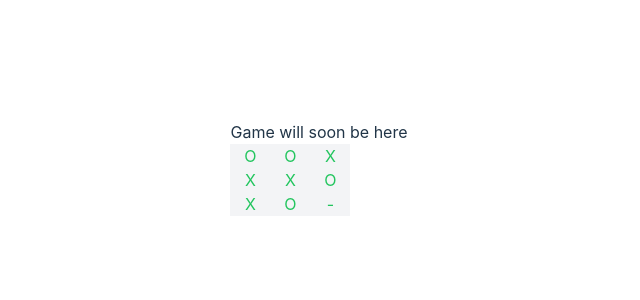
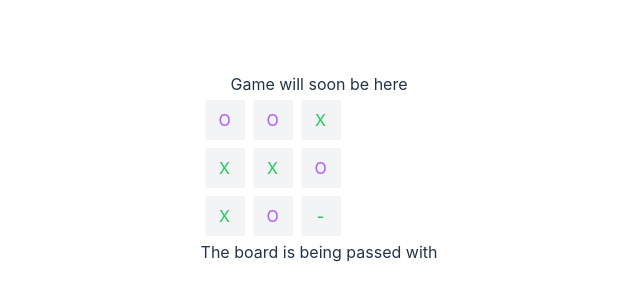
Before and after one commit to fractal-bootcamp/lui.xo-multi, a React (Vite) app: page / in a window 1280 px wide. Shown: the part 232-532 px from the top of the page, without its empty margins (321-961 px from the left). Built offline with nearby package versions, Linux system fonts and the light colour scheme.

Commit message:
board data flowing through to state

```diff
--- a/src/App.tsx
+++ b/src/App.tsx
@@ -4,13 +4,13 @@ import './App.css'
 
 // const player = {}
 
-// const board = [
-//   ['','',''],
-//   ['','',''],
-//   ['','',''],
-// ]
+const startingBoard = [
+  ['','',''],
+  ['','',''],
+  ['','',''],
+]
 
-const board = [
+const exampleBoard = [
   ['O','O','X'],
   ['X','X','O'],
   ['X','O',''],
@@ -20,6 +20,8 @@ type WinState = {
   outcome: "WIN" | "TIE" | null;
   winner: "X" | "O" | null;
 }
+
+type BoardType = string[][]
 
 const checkRow = (row: string[]) => {
   const winner = row.reduce((prev: string | null, curr: string) => {
@@ -42,31 +44,31 @@ return {outcome: !!winner ? "WIN" : null,  winner: winner}
 }
 
 
-const getCol = (b: typeof board, colIndex: number) => {
+const getCol = (board: typeof exampleBoard, colIndex: number) => {
   const colArray = []
 
   for (let rowIndex = 0; rowIndex < 3; rowIndex++) {
-    colArray.push(b[rowIndex][colIndex])
+    colArray.push(board[rowIndex][colIndex])
   }
   return colArray
 
 }
 
-const getDiagonal = (b: typeof board, startingPoint: "nw" | "ne") => {
+const getDiagonal = (board: typeof exampleBoard, startingPoint: "nw" | "ne") => {
 
   if (startingPoint === "nw"){
     const diagonalArray = []
-    for (let i = 0; i < b.length; i++) {
-      diagonalArray.push(b[i][i])
+    for (let i = 0; i < board.length; i++) {
+      diagonalArray.push(board[i][i])
     }
     return diagonalArray
   }
 
   else if (startingPoint === "ne") {
     const diagonalArray = []
-    for (let i = 0; i < b.length; i++) {
+    for (let i = 0; i < board.length; i++) {
       // desired coords here are [2][0] ... [1][1] ... [0][2]
-      diagonalArray.push(b[b.length -1 - i][i])
+      diagonalArray.push(board[board.length -1 - i][i])
     }
     return diagonalArray
   }
@@ -76,7 +78,7 @@ const getDiagonal = (b: typeof board, startingPoint: "nw" | "ne") => {
 // export const checkWinCondition = (b: typeof board) : WinState => {
 
 
-export const checkWinCondition = (b: typeof board) => {
+export const checkWinCondition = (b: typeof exampleBoard) => {
 
   // Check the Rows
   for (let rowIndex = 0; rowIndex < 3; rowIndex++ ) {
@@ -129,57 +131,70 @@ export const checkWinCondition = (b: typeof board) => {
 
 const ShowTile = (move: string) => {
 
-  const sharedClassName = "flex flex-col text-green-500 bg-gray-100 w-10"
+  const sharedClassName = "flex flex-col text-green-500 bg-gray-100 w-10 h-10 rounded-sm m-1 p-2"
+
+  const xClass = "text-green-500"
+
+  const oClass = "text-purple-500"
+
+  const nullClass = "text-gray-100"
+
 
   if (move ==="X") {
     return(
-      <div className = {sharedClassName}>
+      <div className = {sharedClassName + " " + xClass}>
         X
       </div>
     )
   }
   if (move ==="O") {
     return(
-      <div className = {sharedClassName}>
+      <div className = {sharedClassName + " " + oClass}>
         O
       </div>
     )
   }
   else return (
-    <div className = {sharedClassName}>
+    <a onClick={() => console.log("Yes")}>
+    <div className = {sharedClassName + " " + nullClass}>
       -
     </div>
+    </a>
   )
 }
 
-const ShowBoard = () => {
-  console.log(board[0])
+const ShowBoard = ({ board } : { board: BoardType} ) => {
+  console.log(exampleBoard[0])
   const sharedRowClassName = 'flex'
   return (
     <>
     <div className={sharedRowClassName}>
-      {board[0].map(ShowTile)}
+      {exampleBoard[0].map(ShowTile)}
     </div>
 
     <div className={sharedRowClassName}>
-      {board[1].map(ShowTile)}
+      {exampleBoard[1].map(ShowTile)}
     </div>
 
     <div className={sharedRowClassName}>
-      {board[2].map(ShowTile)}
+      {exampleBoard[2].map(ShowTile)}
     </div>
+
+    <div> The board is being passed with {board[1][1]}</div>
     </>
   )
 
 }
 
 function App() {
+  const [board, setBoard] = useState(startingBoard)
+
   return (
     <>
       <p>
         Game will soon be here
       </p>
-      <ShowBoard />
+      <ShowBoard  board={board}/>
     </>
   )
 }
```
